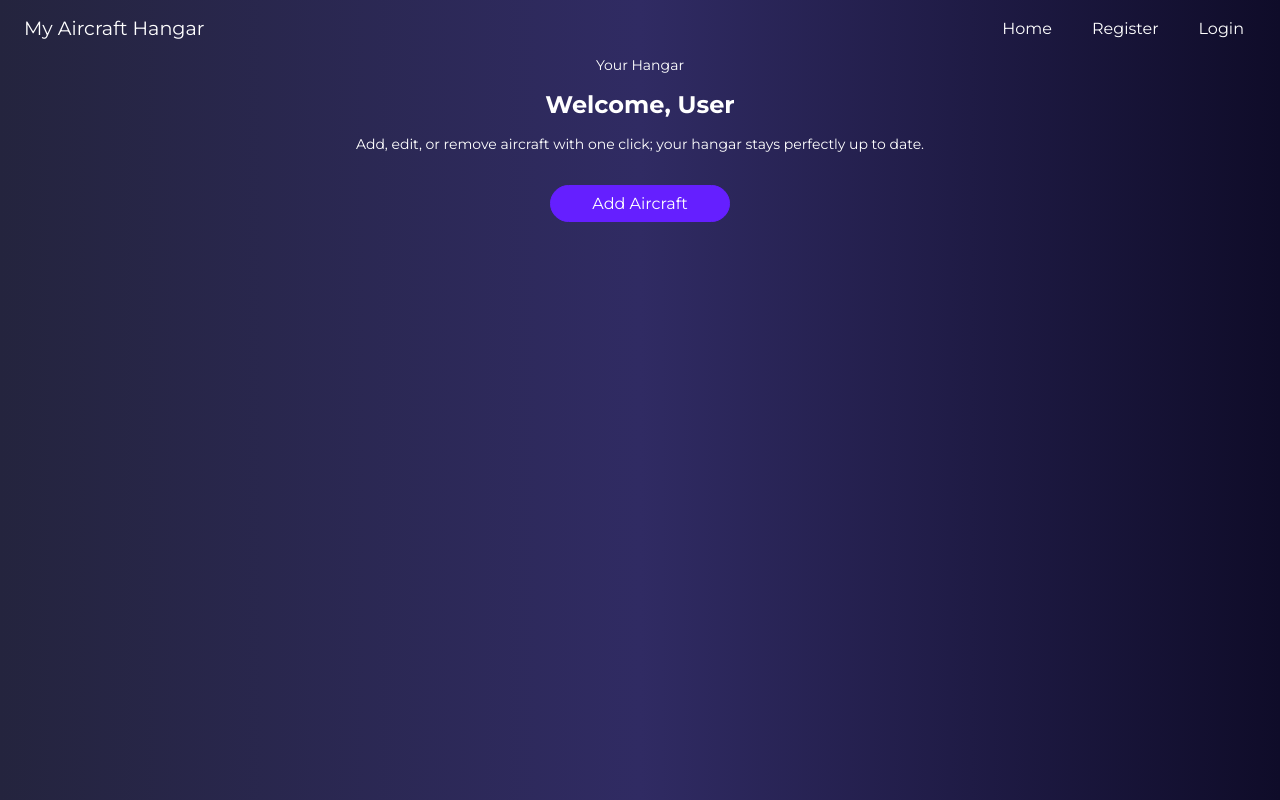
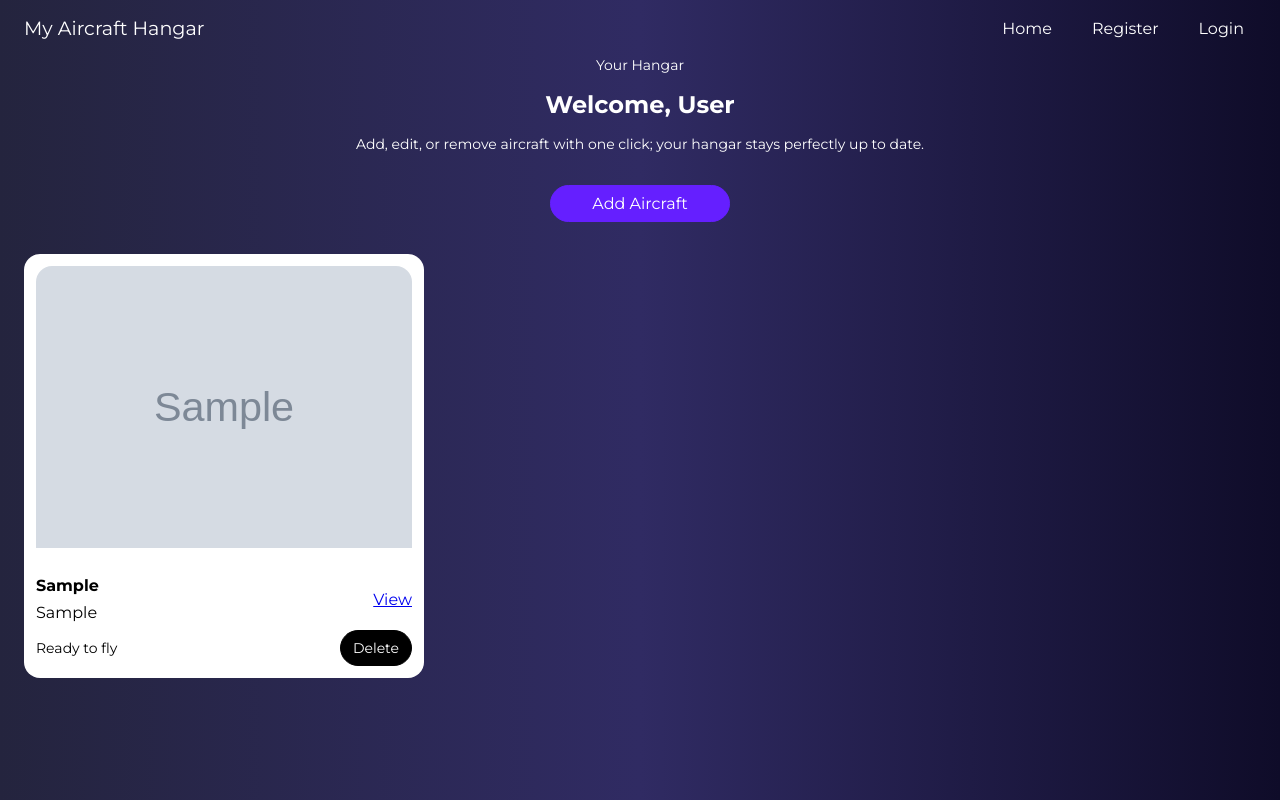
Before and after one commit to Wen-Ow/my-aircraft-hangar, a Django app: page / in a window 1280 px wide. Run offline with Django 5.2, Linux system fonts and the light colour scheme; tables that the repository leaves empty hold one stand-in row (values such as "Sample post"); grey boxes marked "Sample" are stand-in pictures.

Commit message:
Improved homepage card design

```diff
--- a/aircraftHangar/main_app/static/main_app/styles.css
+++ b/aircraftHangar/main_app/static/main_app/styles.css
@@ -74,6 +74,11 @@
   margin-top: 1rem;
 }
 
+.my-2 {
+  margin-top: 0.5rem;
+  margin-bottom: 0.5rem;
+}
+
 .mb-4 {
   margin-bottom: 1rem;
 }
@@ -87,9 +92,13 @@
   margin-bottom: 1rem;
 }
 
-/* text Alignment */
+/* Text Alignment */
 .text-center {
   text-align: center;
+}
+
+.text-right {
+  text-align: right;
 }
 
 /* Layouts */
@@ -97,8 +106,16 @@
   display: flex;
 }
 
+.align-items-center {
+  align-items: center;
+}
+
 .justify-content-center {
   justify-content: center;
+}
+
+.justify-content-between {
+  justify-content: space-between;
 }
 
 .justify-content-end {
@@ -109,6 +126,10 @@
   display: grid;
   grid-template-columns: repeat(2, 1fr);
   gap: 0.5rem;
+}
+
+.align-self-center {
+  align-self: center;
 }
 
 /* Forms Styling */
@@ -171,6 +192,14 @@
 }
 /* Form Styling Ends */
 
+/* Font Weights */
+.bold {
+  font-weight: 700;
+}
+.normal {
+  font-weight: 400;
+}
+
 /* Button Styling */
 .btn {
   padding: 0.5rem 0.75rem;
@@ -184,7 +213,13 @@
   border: 1px solid #651fff;
 }
 
-a.btn-primary {
+.btn-dark {
+  background-color: #000000;
+  color: white;
+  border: 1px solid #000000;
+}
+
+a.btn {
   text-decoration: none;
 }
 
@@ -192,6 +227,26 @@ a.btn-primary {
 .add-aircraft-link {
   width: 180px;
   text-align: center;
+}
+
+.aircrafts-container {
+  display: grid;
+  grid-template-columns: repeat(3, 1fr);
+  grid-template-rows: auto;
+  gap: 1rem;
+  margin-top: 2rem;
+}
+
+.card {
+  background-color: #fff;
+  border-radius: 1rem;
+  padding: 0.75rem;
+}
+
+.card img {
+  width: 100%;
+  height: auto;
+  border-radius: 1rem 1rem 0 0;
 }
 
 /* Add Hangar Page Styling */
--- a/aircraftHangar/main_app/templates/main_app/home.html
+++ b/aircraftHangar/main_app/templates/main_app/home.html
@@ -13,5 +13,27 @@
   <div class="mt-8 flex justify-content-center">
     <a href="{% url 'create_aircraft' %}" class="btn btn-primary add-aircraft-link">Add Aircraft</a>
   </div>
+  <div class="aircrafts-container">
+    {% for aircraft in aircrafts %}
+    <div class="card">
+      <img src="{{ aircraft.image.url }}" alt="{{ aircraft.name }}" class="aircraft-image" />
+      <div class="card-body">
+        <div class="row mt-4">
+          <div class="">
+            <p class="aircraft-name bold my-2">{{ aircraft.model }}</p>
+            <p class="aircraft-details my-2">{{ aircraft.manufacturer }}</p>
+          </div>
+          <div class="align-self-center text-right">
+            <a href="{% url 'view_aircraft' aircraft.id %}" class="">View</a>
+          </div>
+        </div>
+      </div>
+      <div class="card-footer flex justify-content-between align-items-center">
+        <p class="text-sm">Ready to fly</p>
+        <a class="text-sm btn btn-dark" href="{% url 'delete_aircraft' aircraft.id %}" class="">Delete</a>
+      </div>
+    </div>
+    {% endfor %}
+  </div>
 </div>
 {% endblock %}
```
